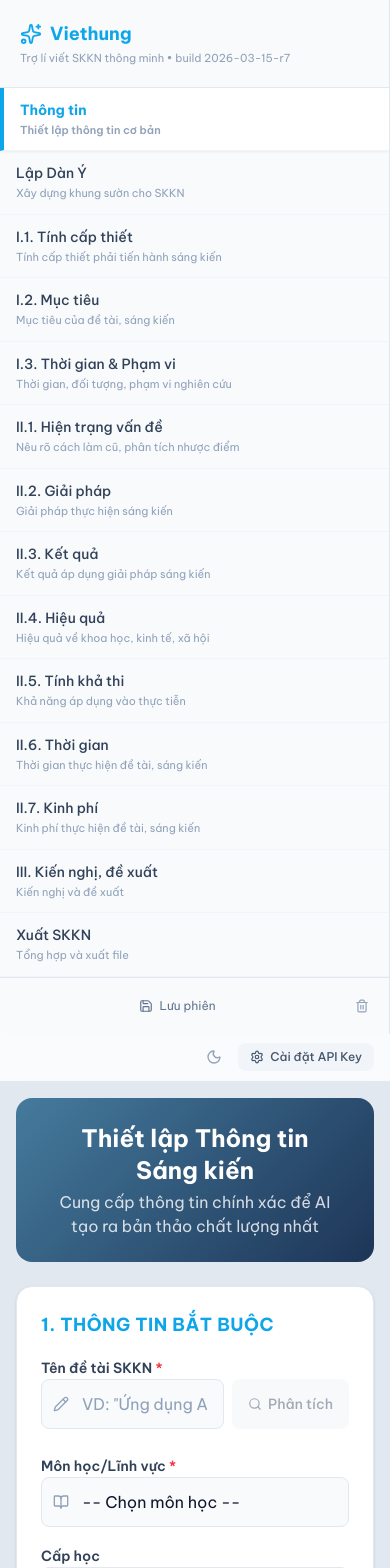
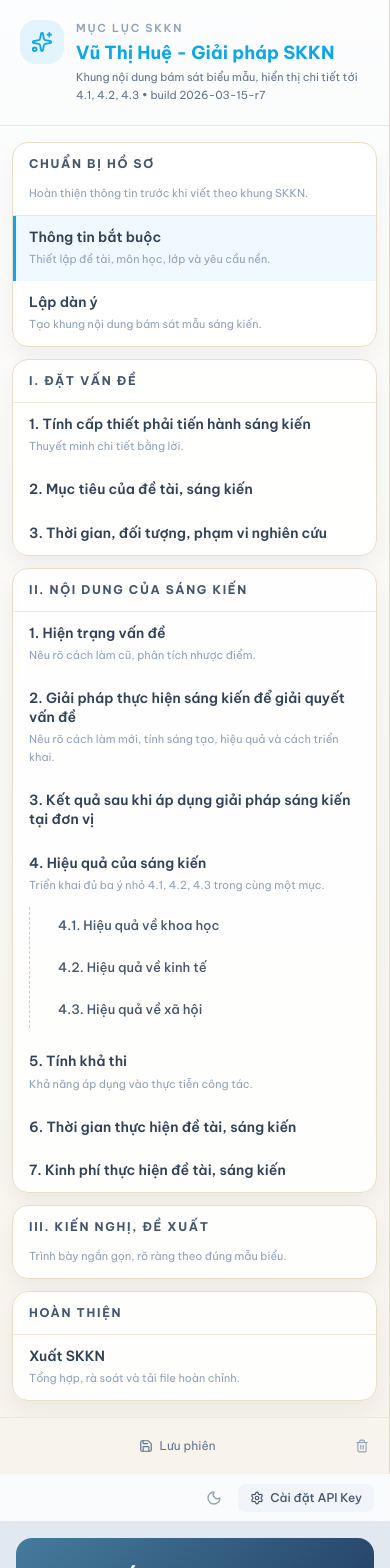
Before and after one commit to viethungnvmt-maker/skknpro, a React (Vite) app: page / in a window 390 px wide. Shown: the top 1568 px of the page. Built offline with nearby package versions, Linux system fonts and the light colour scheme.

Commit message:
Add files via upload

```diff
--- a/index.html
+++ b/index.html
@@ -3,7 +3,7 @@
   <head>
     <meta charset="UTF-8" />
     <meta name="viewport" content="width=device-width, initial-scale=1.0" />
-    <title>Viethung - Trợ lí viết SKKN thông minh</title>
+    <title>Vũ Thị Huệ - Giải pháp SKKN</title>
     <link rel="preconnect" href="https://fonts.googleapis.com">
     <link rel="preconnect" href="https://fonts.gstatic.com" crossorigin>
     <link href="https://fonts.googleapis.com/css2?family=Be+Vietnam+Pro:ital,wght@0,100;0,200;0,300;0,400;0,500;0,600;0,700;0,800;0,900;1,100;1,200;1,300;1,400;1,500;1,600;1,700;1,800;1,900&display=swap" rel="stylesheet">
--- a/src/App.tsx
+++ b/src/App.tsx
@@ -69,6 +69,86 @@ const SECTION_MAP: { [key: number]: string } = {
 // Step 13 is export/review of all sections// Step 13 is export/review of all sections
 const REVIEW_MAP: { [key: number]: number } = {};
 const SECTION_ORDER = Object.values(SECTION_MAP);
+
+type SidebarOutlineItem = {
+  id: string;
+  label: string;
+  desc?: string;
+  stepId?: number;
+  statusStepId?: number;
+  children?: SidebarOutlineItem[];
+};
+
+type SidebarOutlineGroup = {
+  id: string;
+  title: string;
+  desc?: string;
+  stepId?: number;
+  statusStepId?: number;
+  items?: SidebarOutlineItem[];
+};
+
+const SIDEBAR_OUTLINE: SidebarOutlineGroup[] = [
+  {
+    id: 'setup',
+    title: 'Chuẩn bị hồ sơ',
+    desc: 'Hoàn thiện thông tin trước khi viết theo khung SKKN.',
+    items: [
+      { id: 'step-0', label: 'Thông tin bắt buộc', desc: 'Thiết lập đề tài, môn học, lớp và yêu cầu nền.', stepId: 0 },
+      { id: 'step-1', label: 'Lập dàn ý', desc: 'Tạo khung nội dung bám sát mẫu sáng kiến.', stepId: 1 },
+    ],
+  },
+  {
+    id: 'section-i',
+    title: 'I. Đặt vấn đề',
+    items: [
+      { id: 'step-2', label: '1. Tính cấp thiết phải tiến hành sáng kiến', desc: 'Thuyết minh chi tiết bằng lời.', stepId: 2 },
+      { id: 'step-3', label: '2. Mục tiêu của đề tài, sáng kiến', stepId: 3 },
+      { id: 'step-4', label: '3. Thời gian, đối tượng, phạm vi nghiên cứu', stepId: 4 },
+    ],
+  },
+  {
+    id: 'section-ii',
+    title: 'II. Nội dung của sáng kiến',
+    items: [
+      { id: 'step-5', label: '1. Hiện trạng vấn đề', desc: 'Nêu rõ cách làm cũ, phân tích nhược điểm.', stepId: 5 },
+      {
+        id: 'step-6',
+        label: '2. Giải pháp thực hiện sáng kiến để giải quyết vấn đề',
+        desc: 'Nêu rõ cách làm mới, tính sáng tạo, hiệu quả và cách triển khai.',
+        stepId: 6,
+      },
+      { id: 'step-7', label: '3. Kết quả sau khi áp dụng giải pháp sáng kiến tại đơn vị', stepId: 7 },
+      {
+        id: 'step-8',
+        label: '4. Hiệu quả của sáng kiến',
+        desc: 'Triển khai đủ ba ý nhỏ 4.1, 4.2, 4.3 trong cùng một mục.',
+        stepId: 8,
+        children: [
+          { id: 'step-8-1', label: '4.1. Hiệu quả về khoa học', statusStepId: 8 },
+          { id: 'step-8-2', label: '4.2. Hiệu quả về kinh tế', statusStepId: 8 },
+          { id: 'step-8-3', label: '4.3. Hiệu quả về xã hội', statusStepId: 8 },
+        ],
+      },
+      { id: 'step-9', label: '5. Tính khả thi', desc: 'Khả năng áp dụng vào thực tiễn công tác.', stepId: 9 },
+      { id: 'step-10', label: '6. Thời gian thực hiện đề tài, sáng kiến', stepId: 10 },
+      { id: 'step-11', label: '7. Kinh phí thực hiện đề tài, sáng kiến', stepId: 11 },
+    ],
+  },
+  {
+    id: 'section-iii',
+    title: 'III. Kiến nghị, đề xuất',
+    desc: 'Trình bày ngắn gọn, rõ ràng theo đúng mẫu biểu.',
+    stepId: 12,
+  },
+  {
+    id: 'finalize',
+    title: 'Hoàn thiện',
+    items: [
+      { id: 'step-13', label: 'Xuất SKKN', desc: 'Tổng hợp, rà soát và tải file hoàn chỉnh.', stepId: 13 },
+    ],
+  },
+];
 
 const serializeLengthPlans = (plans: ReturnType<typeof getAllSectionLengthPlans>) =>
   plans.reduce<Record<string, LockedLengthPlan>>((acc, { sectionName, ...plan }) => {
@@ -2178,48 +2258,139 @@ ${bodyHtml}
     return false;
   };
 
+  const getSidebarStatus = (stepId?: number, statusStepId?: number) => {
+    const resolvedStepId = statusStepId ?? stepId;
+    return resolvedStepId !== undefined ? isStepCompleted(resolvedStepId) : false;
+  };
+
+  const isSidebarItemActive = (item: SidebarOutlineItem): boolean => {
+    if (item.stepId !== undefined && data.currentStep === item.stepId) return true;
+    return item.children?.some(isSidebarItemActive) ?? false;
+  };
+
+  const isSidebarGroupActive = (group: SidebarOutlineGroup): boolean => {
+    if (group.stepId !== undefined && data.currentStep === group.stepId) return true;
+    return group.items?.some(isSidebarItemActive) ?? false;
+  };
+
+  const renderSidebarItems = (items: SidebarOutlineItem[], level = 0) => items.map((item) => {
+    const isActive = isSidebarItemActive(item);
+    const isCompleted = getSidebarStatus(item.stepId, item.statusStepId);
+    const isClickable = item.stepId !== undefined;
+
+    const content = (
+      <div className="flex items-start gap-2.5">
+        <div className="min-w-0 flex-1">
+          <span className={cn('sidebar-node-label', level > 0 && 'sidebar-node-label-sub')}>
+            {item.label}
+          </span>
+          {item.desc && (
+            <span className="sidebar-node-desc">{item.desc}</span>
+          )}
+        </div>
+        {isCompleted && (
+          <CheckCircle2 size={14} className="sidebar-node-status mt-0.5 flex-shrink-0" />
+        )}
+      </div>
+    );
+
+    return (
+      <div key={item.id} className={cn(level > 0 && 'sidebar-node-nested')}>
+        {isClickable ? (
+          <button
+            type="button"
+            onClick={() => goToStep(item.stepId!)}
+            className={cn(
+              'sidebar-node',
+              level > 0 && 'sidebar-node-sub',
+              isActive && 'is-active',
+              isCompleted && 'is-completed',
+            )}
+          >
+            {content}
+          </button>
+        ) : (
+          <div
+            className={cn(
+              'sidebar-node sidebar-node-static',
+              level > 0 && 'sidebar-node-sub',
+              isCompleted && 'is-completed',
+            )}
+          >
+            {content}
+          </div>
+        )}
+
+        {item.children?.length ? (
+          <div className="sidebar-children">
+            {renderSidebarItems(item.children, level + 1)}
+          </div>
+        ) : null}
+      </div>
+    );
+  });
+
   return (
     <div className="min-h-screen flex flex-col md:flex-row">
       {/* Sidebar */}
-      <aside className="w-full md:w-64 sidebar flex flex-col z-20 flex-shrink-0">
+      <aside className="w-full md:w-[25rem] lg:w-[26rem] sidebar flex flex-col z-20 flex-shrink-0">
         {/* Logo */}
         <div className="p-5 border-b border-slate-200 dark:border-slate-800">
-          <div className="flex items-center gap-2">
-            <Sparkles size={22} className="text-primary" />
-            <h1 className="font-bold text-lg text-primary">Viethung</h1>
-          </div>
-          <p className="text-[11px] text-slate-400 mt-0.5">Trợ lí viết SKKN thông minh • build {APP_BUILD_TAG}</p>
+          <div className="flex items-start gap-3">
+            <div className="flex h-11 w-11 flex-shrink-0 items-center justify-center rounded-2xl bg-primary/10 text-primary">
+              <Sparkles size={22} />
+            </div>
+            <div className="min-w-0">
+              <p className="text-[11px] font-semibold uppercase tracking-[0.16em] text-slate-400">Mục lục SKKN</p>
+              <h1 className="mt-1 text-lg font-bold leading-snug text-primary break-words">
+                Vũ Thị Huệ - Giải pháp SKKN
+              </h1>
+              <p className="mt-1 text-[11px] leading-relaxed text-slate-500">
+                Khung nội dung bám sát biểu mẫu, hiển thị chi tiết tới 4.1, 4.2, 4.3 • build {APP_BUILD_TAG}
+              </p>
+            </div>
+          </div>
         </div>
 
         {/* Step Navigation */}
-        <nav className="flex-1 overflow-y-auto">
-          {STEPS.map((step) => {
-            const isActive = data.currentStep === step.id;
-            const completed = isStepCompleted(step.id);
+        <nav className="sidebar-scroll flex-1 overflow-y-auto">
+          {SIDEBAR_OUTLINE.map((group) => {
+            const groupCompleted = getSidebarStatus(group.stepId, group.statusStepId);
+            const groupActive = isSidebarGroupActive(group);
 
             return (
-              <button
-                key={step.id}
-                onClick={() => goToStep(step.id)}
-                className={cn(
-                  "step-item w-full text-left",
-                  isActive && "active",
-                  completed && "completed"
+              <section key={group.id} className="sidebar-panel">
+                {group.stepId !== undefined ? (
+                  <button
+                    type="button"
+                    onClick={() => goToStep(group.stepId!)}
+                    className={cn(
+                      'sidebar-group-title sidebar-group-title-button',
+                      groupActive && 'is-active',
+                      groupCompleted && 'is-completed',
+                    )}
+                  >
+                    <span className="min-w-0">{group.title}</span>
+                    {groupCompleted && (
+                      <CheckCircle2 size={15} className="sidebar-node-status flex-shrink-0" />
+                    )}
+                  </button>
+                ) : (
+                  <div className="sidebar-group-title">
+                    <span className="min-w-0">{group.title}</span>
+                  </div>
                 )}
-              >
-                <div className="flex items-center justify-between">
-                  <span className={cn(
-                    "text-sm",
-                    isActive ? "font-bold text-primary" : "font-medium text-slate-700 dark:text-slate-300"
-                  )}>
-                    {step.title}
-                  </span>
-                  {completed && (
-                    <CheckCircle2 size={14} className="step-check text-primary flex-shrink-0" />
-                  )}
-                </div>
-                <span className="text-[11px] text-slate-400 mt-0.5">{step.desc}</span>
-              </button>
+
+                {group.desc && (
+                  <p className="sidebar-group-desc">{group.desc}</p>
+                )}
+
+                {group.items?.length ? (
+                  <div className="sidebar-panel-body">
+                    {renderSidebarItems(group.items)}
+                  </div>
+                ) : null}
+              </section>
             );
           })}
         </nav>
@@ -2229,7 +2400,9 @@ ${bodyHtml}
           {data.info.title && (
             <div className="px-3 py-2 bg-slate-50 dark:bg-slate-800 rounded-lg mb-2">
               <p className="text-[10px] text-slate-400">Đề tài:</p>
-              <p className="text-xs text-slate-600 dark:text-slate-300 font-medium truncate">{data.info.title}</p>
+              <p className="text-xs font-medium leading-relaxed text-slate-600 dark:text-slate-300 whitespace-normal break-words">
+                {data.info.title}
+              </p>
             </div>
           )}
           <div className="flex gap-1">
--- a/src/index.css
+++ b/src/index.css
@@ -2,7 +2,7 @@
 @plugin "@tailwindcss/typography";
 
 @theme {
-  --font-sans: "Be Vietnam Pro", ui-sans-serif, system-ui, sans-serif;
+  --font-sans: "Be Vietnam Pro", "Segoe UI", Tahoma, Arial, ui-sans-serif, system-ui, sans-serif;
   --color-primary: #0EA5E9;
   --color-primary-dark: #0284C7;
   --color-primary-light: #38BDF8;
@@ -16,6 +16,9 @@
 @layer base {
   body {
     @apply bg-[#E2E8F0] text-slate-900 font-sans;
+    text-rendering: optimizeLegibility;
+    -webkit-font-smoothing: antialiased;
+    -moz-osx-font-smoothing: grayscale;
   }
 }
 
@@ -39,34 +42,123 @@
 
 /* Sidebar Styles */
 .sidebar {
-  @apply bg-[#F8FAFC] border-r border-slate-200;
+  @apply border-r border-[#E7DCCD];
+  background:
+    linear-gradient(180deg, rgba(255, 255, 255, 0.92) 0%, rgba(248, 244, 236, 0.98) 100%),
+    linear-gradient(135deg, rgba(14, 165, 233, 0.05) 0%, rgba(245, 158, 11, 0.03) 100%);
 }
 .dark .sidebar {
-  @apply bg-slate-900 border-slate-800;
+  @apply border-slate-800;
+  background:
+    linear-gradient(180deg, rgba(15, 23, 42, 0.98) 0%, rgba(2, 6, 23, 0.98) 100%),
+    linear-gradient(135deg, rgba(14, 165, 233, 0.08) 0%, rgba(245, 158, 11, 0.05) 100%);
 }
 
-/* Step Item */
-.step-item {
-  @apply relative flex flex-col px-4 py-3 cursor-pointer border-b border-slate-100 transition-all duration-200;
+.sidebar-scroll {
+  @apply px-3 py-4 space-y-3;
 }
-.step-item:hover {
+
+.sidebar-panel {
+  @apply overflow-hidden rounded-2xl border border-[#E8DEC8] bg-white/85 shadow-[0_10px_25px_rgba(15,23,42,0.05)] backdrop-blur-sm;
+}
+.dark .sidebar-panel {
+  @apply border-slate-800 bg-slate-900/90 shadow-none;
+}
+
+.sidebar-group-title {
+  @apply flex w-full items-center justify-between gap-3 px-4 py-3 text-left text-[12px] font-bold uppercase tracking-[0.14em] text-slate-600;
+  overflow-wrap: anywhere;
+}
+.sidebar-group-title-button {
+  @apply transition-colors duration-200;
+}
+.sidebar-group-title-button:hover {
   @apply bg-slate-50;
 }
-.step-item.active {
-  @apply bg-white border-l-4 border-l-primary font-semibold;
-  box-shadow: 0 1px 3px rgba(0,0,0,0.06);
+.sidebar-group-title-button.is-active {
+  @apply bg-sky-50 text-primary;
 }
-.step-item.completed .step-check {
+.dark .sidebar-group-title {
+  @apply text-slate-300;
+}
+.dark .sidebar-group-title-button:hover {
+  @apply bg-slate-800;
+}
+.dark .sidebar-group-title-button.is-active {
+  @apply bg-slate-800 text-sky-300;
+}
+
+.sidebar-group-desc {
+  @apply px-4 pb-3 text-[11px] leading-relaxed text-slate-400;
+  overflow-wrap: anywhere;
+}
+
+.sidebar-panel-body {
+  @apply border-t border-[#EFE7D7];
+}
+.dark .sidebar-panel-body {
+  @apply border-slate-800;
+}
+
+.sidebar-node {
+  @apply w-full px-4 py-3 text-left transition-all duration-200;
+  overflow-wrap: anywhere;
+}
+.sidebar-node:hover {
+  @apply bg-slate-50;
+}
+.sidebar-node.is-active {
+  @apply bg-sky-50;
+  box-shadow: inset 3px 0 0 var(--color-primary);
+}
+.sidebar-node.is-completed .sidebar-node-status {
   @apply text-primary;
 }
-.dark .step-item {
-  @apply border-slate-800;
-}
-.dark .step-item:hover {
+.dark .sidebar-node:hover {
   @apply bg-slate-800;
 }
-.dark .step-item.active {
-  @apply bg-slate-800/80;
+.dark .sidebar-node.is-active {
+  @apply bg-slate-800;
+}
+
+.sidebar-node-static {
+  @apply cursor-default;
+}
+.sidebar-node-sub {
+  @apply py-2.5;
+}
+.sidebar-node-nested + .sidebar-node-nested {
+  @apply mt-1;
+}
+
+.sidebar-node-label {
+  @apply block text-sm font-semibold leading-snug text-slate-700;
+  overflow-wrap: anywhere;
+}
+.sidebar-node-label-sub {
+  @apply text-[13px] font-medium text-slate-600;
+}
+.sidebar-node-desc {
+  @apply mt-1 block text-[11px] leading-relaxed text-slate-400;
+  overflow-wrap: anywhere;
+}
+.sidebar-node-status {
+  @apply text-slate-300;
+}
+.sidebar-children {
+  @apply mx-4 mb-3 border-l border-dashed border-[#D9CCB5] pl-3;
+}
+.dark .sidebar-node-label {
+  @apply text-slate-200;
+}
+.dark .sidebar-node-label-sub {
+  @apply text-slate-300;
+}
+.dark .sidebar-node-status {
+  @apply text-slate-600;
+}
+.dark .sidebar-children {
+  @apply border-slate-700;
 }
 
 /* Banner Header */
```
Also changed, not shown: z7624614277249_6f4aea488cf1fdcc6b8904b6e176e769.jpg (added).
